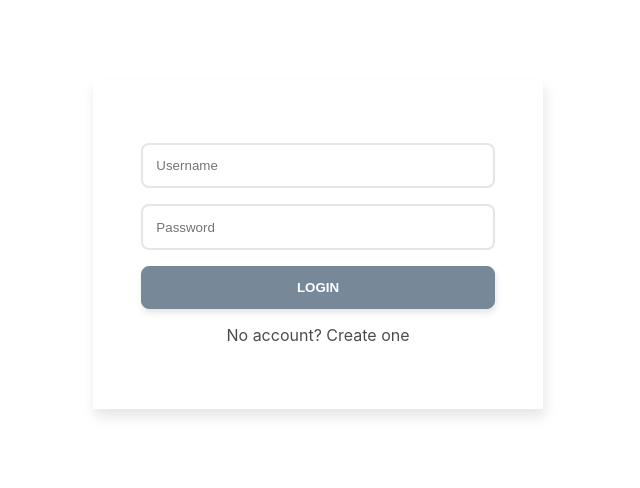
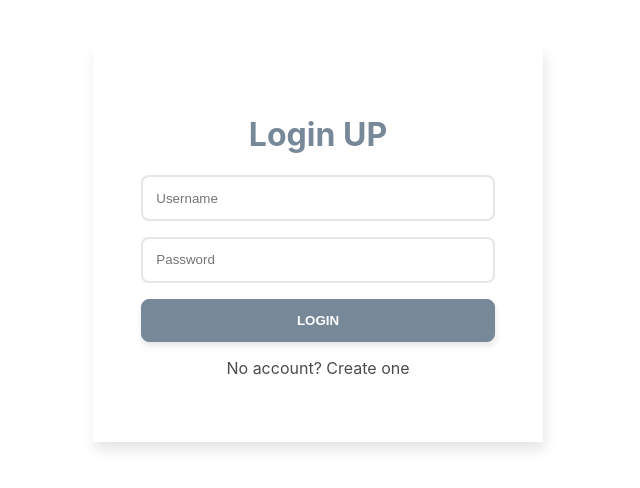
Before and after one commit to alyaxi/DiaryApp-Redux-Mirage, a React (Create React App) app: page / in a window 1280 px wide. Shown: the part 156-644 px from the top of the page, without its empty margins (322-962 px from the left). Built offline with nearby package versions, Linux system fonts and the light colour scheme; what miragejs would draw is missing.

Commit message:
added heading

```diff
--- a/src/features/auth/Auth.tsx
+++ b/src/features/auth/Auth.tsx
@@ -46,6 +46,7 @@ import { useAppDispatch } from "../../store";
     return(
         <div className="auth">
             <div className="card">
+                <div><h1 style={{color: "#778899"}}>Login UP</h1></div>
                 <form onSubmit={handleSubmit(submitForm)}>
                     <div className="inputWrapper">
                         <input ref={register} name="Username" placeholder="Username"/>
```
Also changed, not shown: 1 other file (tests, documents, lock files or other folders).
